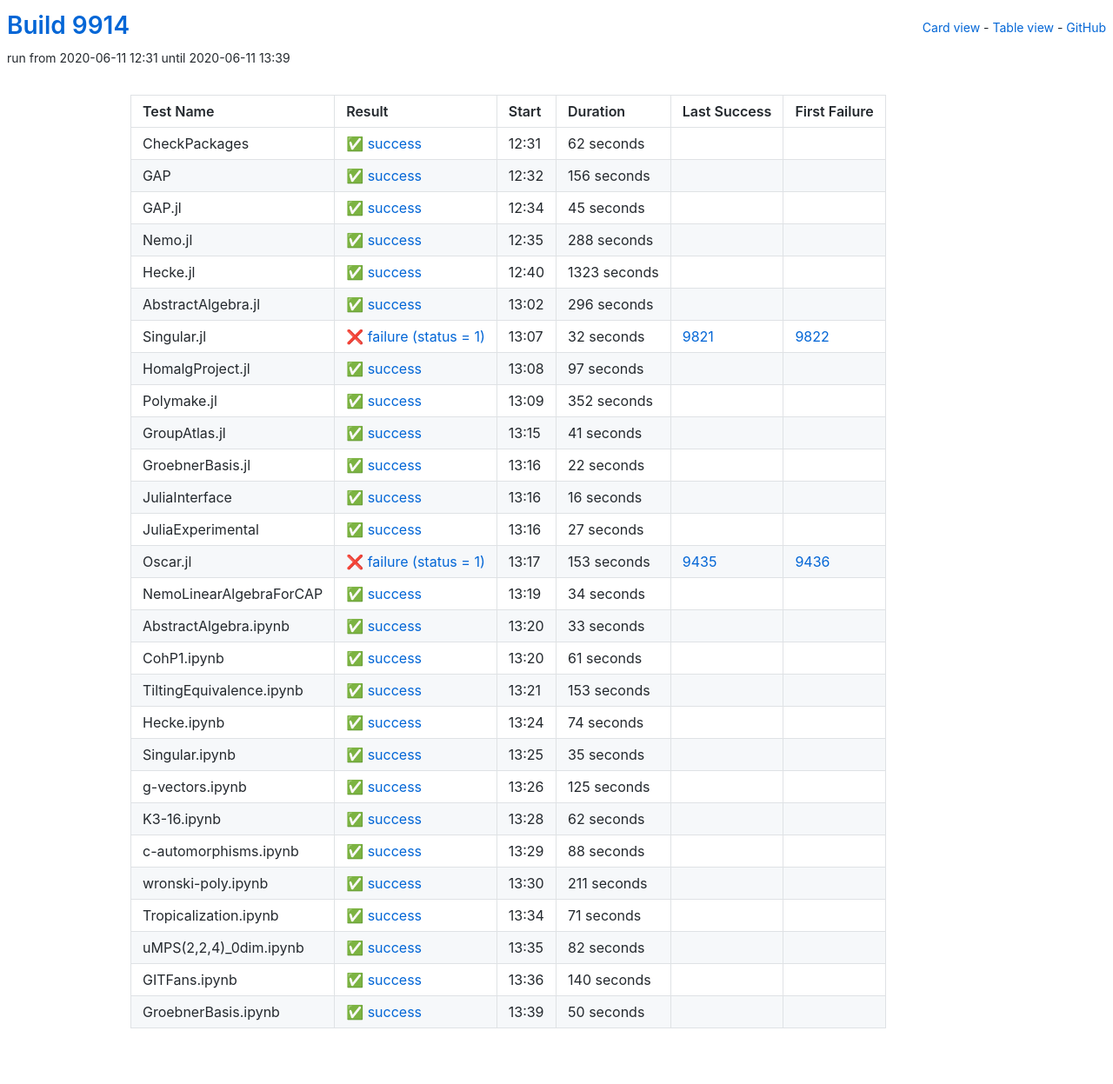
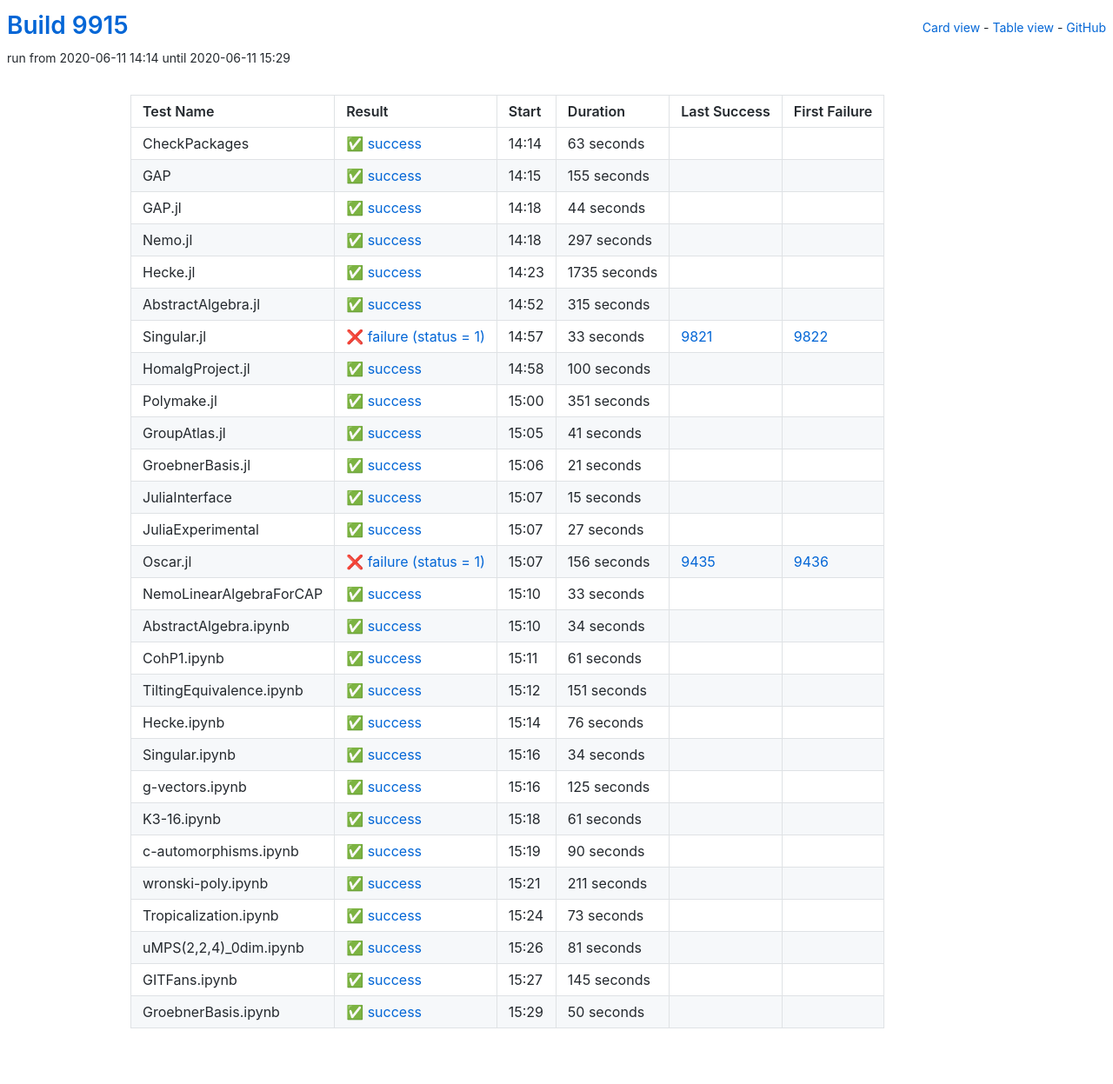
Before and after one commit to oscar-system/oscar-ci-status, a Jekyll site: the page built from table.html, in a window 1280 px wide. Shown: the whole page at 87% size. Built offline with Jekyll 4.4.1, drawn with Linux system fonts in a browser that asks for light colours.

Commit message:
Build #9915

```diff
--- a/_data/ci.yml
+++ b/_data/ci.yml
@@ -1,6 +1,6 @@
 ---
-build: 9914
-build_url: https://oscarci.mathematik.uni-kl.de/job/oscar/9914/
+build: 9915
+build_url: https://oscarci.mathematik.uni-kl.de/job/oscar/9915/
 job: oscar
 organization: oscar-system
 repo: oscar-ci-status
@@ -8,116 +8,116 @@
 tests:
 - name: CheckPackages
   id: checkpackages
-  log: https://oscarci.mathematik.uni-kl.de/job/oscar/9914/artifact/logs/build-9914/CheckPackages.log
-  start: 2020-06-11 12:31
+  log: https://oscarci.mathematik.uni-kl.de/job/oscar/9915/artifact/logs/build-9915/CheckPackages.log
+  start: 2020-06-11 14:14
   success: true
   exitcode: 0
   status: success
-  duration: 62
+  duration: 63
   last_success: false
   last_success_url:
   first_failure: false
   first_failure_url:
 - name: GAP
   id: gap
-  log: https://oscarci.mathematik.uni-kl.de/job/oscar/9914/artifact/logs/build-9914/GAP.log
-  start: 2020-06-11 12:32
+  log: https://oscarci.mathematik.uni-kl.de/job/oscar/9915/artifact/logs/build-9915/GAP.log
+  start: 2020-06-11 14:15
   success: true
   exitcode: 0
   status: success
-  duration: 156
+  duration: 155
   last_success: false
   last_success_url:
   first_failure: false
   first_failure_url:
 - name: GAP.jl
   id: gap-jl
-  log: https://oscarci.mathematik.uni-kl.de/job/oscar/9914/artifact/logs/build-9914/GAP.jl.log
-  start: 2020-06-11 12:34
+  log: https://oscarci.mathematik.uni-kl.de/job/oscar/9915/artifact/logs/build-9915/GAP.jl.log
+  start: 2020-06-11 14:18
   success: true
   exitcode: 0
   status: success
-  duration: 45
+  duration: 44
   last_success: false
   last_success_url:
   first_failure: false
   first_failure_url:
 - name: Nemo.jl
   id: nemo-jl
-  log: https://oscarci.mathematik.uni-kl.de/job/oscar/9914/artifact/logs/build-9914/Nemo.jl.log
-  start: 2020-06-11 12:35
+  log: https://oscarci.mathematik.uni-kl.de/job/oscar/9915/artifact/logs/build-9915/Nemo.jl.log
+  start: 2020-06-11 14:18
   success: true
   exitcode: 0
   status: success
-  duration: 288
+  duration: 297
   last_success: false
   last_success_url:
   first_failure: false
   first_failure_url:
 - name: Hecke.jl
   id: hecke-jl
-  log: https://oscarci.mathematik.uni-kl.de/job/oscar/9914/artifact/logs/build-9914/Hecke.jl.log
-  start: 2020-06-11 12:40
+  log: https://oscarci.mathematik.uni-kl.de/job/oscar/9915/artifact/logs/build-9915/Hecke.jl.log
+  start: 2020-06-11 14:23
   success: true
   exitcode: 0
   status: success
-  duration: 1323
+  duration: 1735
   last_success: false
   last_success_url:
   first_failure: false
   first_failure_url:
 - name: AbstractAlgebra.jl
   id: abstractalgebra-jl
-  log: https://oscarci.mathematik.uni-kl.de/job/oscar/9914/artifact/logs/build-9914/AbstractAlgebra.jl.log
-  start: 2020-06-11 13:02
+  log: https://oscarci.mathematik.uni-kl.de/job/oscar/9915/artifact/logs/build-9915/AbstractAlgebra.jl.log
+  start: 2020-06-11 14:52
   success: true
   exitcode: 0
   status: success
-  duration: 296
+  duration: 315
   last_success: false
   last_success_url:
   first_failure: false
   first_failure_url:
 - name: Singular.jl
   id: singular-jl
-  log: https://oscarci.mathematik.uni-kl.de/job/oscar/9914/artifact/logs/build-9914/Singular.jl.log
-  start: 2020-06-11 13:07
+  log: https://oscarci.mathematik.uni-kl.de/job/oscar/9915/artifact/logs/build-9915/Singular.jl.log
+  start: 2020-06-11 14:57
   success: false
   exitcode: 1
   status: failure
-  duration: 32
+  duration: 33
   last_success: 9821
   last_success_url: https://oscarci.mathematik.uni-kl.de/job/oscar/9821/
   first_failure: 9822
   first_failure_url: https://oscarci.mathematik.uni-kl.de/job/oscar/9822/
 - name: HomalgProject.jl
   id: homalgproject-jl
-  log: https://oscarci.mathematik.uni-kl.de/job/oscar/9914/artifact/logs/build-9914/HomalgProject.jl.log
-  start: 2020-06-11 13:08
+  log: https://oscarci.mathematik.uni-kl.de/job/oscar/9915/artifact/logs/build-9915/HomalgProject.jl.log
+  start: 2020-06-11 14:58
   success: true
   exitcode: 0
   status: success
-  duration: 97
+  duration: 100
   last_success: false
   last_success_url:
   first_failure: false
   first_failure_url:
 - name: Polymake.jl
   id: polymake-jl
-  log: https://oscarci.mathematik.uni-kl.de/job/oscar/9914/artifact/logs/build-9914/Polymake.jl.log
-  start: 2020-06-11 13:09
+  log: https://oscarci.mathematik.uni-kl.de/job/oscar/9915/artifact/logs/build-9915/Polymake.jl.log
+  start: 2020-06-11 15:00
   success: true
   exitcode: 0
   status: success
-  duration: 352
+  duration: 351
   last_success: false
   last_success_url:
   first_failure: false
   first_failure_url:
 - name: GroupAtlas.jl
   id: groupatlas-jl
-  log: https://oscarci.mathematik.uni-kl.de/job/oscar/9914/artifact/logs/build-9914/GroupAtlas.jl.log
-  start: 2020-06-11 13:15
+  log: https://oscarci.mathematik.uni-kl.de/job/oscar/9915/artifact/logs/build-9915/GroupAtlas.jl.log
+  start: 2020-06-11 15:05
   success: true
   exitcode: 0
   status: success
@@ -128,32 +128,32 @@
   first_failure_url:
 - name: GroebnerBasis.jl
   id: groebnerbasis-jl
-  log: https://oscarci.mathematik.uni-kl.de/job/oscar/9914/artifact/logs/build-9914/GroebnerBasis.jl.log
-  start: 2020-06-11 13:16
+  log: https://oscarci.mathematik.uni-kl.de/job/oscar/9915/artifact/logs/build-9915/GroebnerBasis.jl.log
+  start: 2020-06-11 15:06
   success: true
   exitcode: 0
   status: success
-  duration: 22
+  duration: 21
   last_success: false
   last_success_url:
   first_failure: false
   first_failure_url:
 - name: JuliaInterface
   id: juliainterface
-  log: https://oscarci.mathematik.uni-kl.de/job/oscar/9914/artifact/logs/build-9914/JuliaInterface.log
-  start: 2020-06-11 13:16
+  log: https://oscarci.mathematik.uni-kl.de/job/oscar/9915/artifact/logs/build-9915/JuliaInterface.log
+  start: 2020-06-11 15:07
   success: true
   exitcode: 0
   status: success
-  duration: 16
+  duration: 15
   last_success: false
   last_success_url:
   first_failure: false
   first_failure_url:
 - name: JuliaExperimental
   id: juliaexperimental
-  log: https://oscarci.mathematik.uni-kl.de/job/oscar/9914/artifact/logs/build-9914/JuliaExperimental.log
-  start: 2020-06-11 13:16
+  log: https://oscarci.mathematik.uni-kl.de/job/oscar/9915/artifact/logs/build-9915/JuliaExperimental.log
+  start: 2020-06-11 15:07
   success: true
   exitcode: 0
   status: success
@@ -164,20 +164,32 @@
   first_failure_url:
 - name: Oscar.jl
   id: oscar-jl
-  log: https://oscarci.mathematik.uni-kl.de/job/oscar/9914/artifact/logs/build-9914/Oscar.jl.log
-  start: 2020-06-11 13:17
+  log: https://oscarci.mathematik.uni-kl.de/job/oscar/9915/artifact/logs/build-9915/Oscar.jl.log
+  start: 2020-06-11 15:07
   success: false
   exitcode: 1
   status: failure
-  duration: 153
+  duration: 156
   last_success: 9435
   last_success_url: https://oscarci.mathematik.uni-kl.de/job/oscar/9435/
   first_failure: 9436
   first_failure_url: https://oscarci.mathematik.uni-kl.de/job/oscar/9436/
 - name: NemoLinearAlgebraForCAP
   id: nemolinearalgebraforcap
-  log: https://oscarci.mathematik.uni-kl.de/job/oscar/9914/artifact/logs/build-9914/NemoLinearAlgebraForCAP.log
-  start: 2020-06-11 13:19
+  log: https://oscarci.mathematik.uni-kl.de/job/oscar/9915/artifact/logs/build-9915/NemoLinearAlgebraForCAP.log
+  start: 2020-06-11 15:10
+  success: true
+  exitcode: 0
+  status: success
+  duration: 33
+  last_success: false
+  last_success_url:
+  first_failure: false
+  first_failure_url:
+- name: AbstractAlgebra.ipynb
+  id: abstractalgebra-ipynb
+  log: https://oscarci.mathematik.uni-kl.de/job/oscar/9915/artifact/logs/build-9915/AbstractAlgebra.ipynb.log
+  start: 2020-06-11 15:10
   success: true
   exitcode: 0
   status: success
@@ -186,22 +198,10 @@
   last_success_url:
   first_failure: false
   first_failure_url:
-- name: AbstractAlgebra.ipynb
-  id: abstractalgebra-ipynb
-  log: https://oscarci.mathematik.uni-kl.de/job/oscar/9914/artifact/logs/build-9914/AbstractAlgebra.ipynb.log
-  start: 2020-06-11 13:20
-  success: true
-  exitcode: 0
-  status: success
-  duration: 33
-  last_success: false
-  last_success_url:
-  first_failure: false
-  first_failure_url:
 - name: CohP1.ipynb
   id: cohp1-ipynb
-  log: https://oscarci.mathematik.uni-kl.de/job/oscar/9914/artifact/logs/build-9914/CohP1.ipynb.log
-  start: 2020-06-11 13:20
+  log: https://oscarci.mathematik.uni-kl.de/job/oscar/9915/artifact/logs/build-9915/CohP1.ipynb.log
+  start: 2020-06-11 15:11
   success: true
   exitcode: 0
   status: success
@@ -212,44 +212,44 @@
   first_failure_url:
 - name: TiltingEquivalence.ipynb
   id: tiltingequivalence-ipynb
-  log: https://oscarci.mathematik.uni-kl.de/job/oscar/9914/artifact/logs/build-9914/TiltingEquivalence.ipynb.log
-  start: 2020-06-11 13:21
+  log: https://oscarci.mathematik.uni-kl.de/job/oscar/9915/artifact/logs/build-9915/TiltingEquivalence.ipynb.log
+  start: 2020-06-11 15:12
   success: true
   exitcode: 0
   status: success
-  duration: 153
+  duration: 151
   last_success: false
   last_success_url:
   first_failure: false
   first_failure_url:
 - name: Hecke.ipynb
   id: hecke-ipynb
-  log: https://oscarci.mathematik.uni-kl.de/job/oscar/9914/artifact/logs/build-9914/Hecke.ipynb.log
-  start: 2020-06-11 13:24
+  log: https://oscarci.mathematik.uni-kl.de/job/oscar/9915/artifact/logs/build-9915/Hecke.ipynb.log
+  start: 2020-06-11 15:14
   success: true
   exitcode: 0
   status: success
-  duration: 74
+  duration: 76
   last_success: false
   last_success_url:
   first_failure: false
   first_failure_url:
 - name: Singular.ipynb
   id: singular-ipynb
-  log: https://oscarci.mathematik.uni-kl.de/job/oscar/9914/artifact/logs/build-9914/Singular.ipynb.log
-  start: 2020-06-11 13:25
+  log: https://oscarci.mathematik.uni-kl.de/job/oscar/9915/artifact/logs/build-9915/Singular.ipynb.log
+  start: 2020-06-11 15:16
   success: true
   exitcode: 0
   status: success
-  duration: 35
+  duration: 34
   last_success: false
   last_success_url:
   first_failure: false
   first_failure_url:
 - name: g-vectors.ipynb
   id: g-vectors-ipynb
-  log: https://oscarci.mathematik.uni-kl.de/job/oscar/9914/artifact/logs/build-9914/g-vectors.ipynb.log
-  start: 2020-06-11 13:26
+  log: https://oscarci.mathematik.uni-kl.de/job/oscar/9915/artifact/logs/build-9915/g-vectors.ipynb.log
+  start: 2020-06-11 15:16
   success: true
   exitcode: 0
   status: success
@@ -260,32 +260,32 @@
   first_failure_url:
 - name: K3-16.ipynb
   id: k3-16-ipynb
-  log: https://oscarci.mathematik.uni-kl.de/job/oscar/9914/artifact/logs/build-9914/K3-16.ipynb.log
-  start: 2020-06-11 13:28
+  log: https://oscarci.mathematik.uni-kl.de/job/oscar/9915/artifact/logs/build-9915/K3-16.ipynb.log
+  start: 2020-06-11 15:18
   success: true
   exitcode: 0
   status: success
-  duration: 62
+  duration: 61
   last_success: false
   last_success_url:
   first_failure: false
   first_failure_url:
 - name: c-automorphisms.ipynb
   id: c-automorphisms-ipynb
-  log: https://oscarci.mathematik.uni-kl.de/job/oscar/9914/artifact/logs/build-9914/c-automorphisms.ipynb.log
-  start: 2020-06-11 13:29
+  log: https://oscarci.mathematik.uni-kl.de/job/oscar/9915/artifact/logs/build-9915/c-automorphisms.ipynb.log
+  start: 2020-06-11 15:19
   success: true
   exitcode: 0
   status: success
-  duration: 88
+  duration: 90
   last_success: false
   last_success_url:
   first_failure: false
   first_failure_url:
 - name: wronski-poly.ipynb
   id: wronski-poly-ipynb
-  log: https://oscarci.mathematik.uni-kl.de/job/oscar/9914/artifact/logs/build-9914/wronski-poly.ipynb.log
-  start: 2020-06-11 13:30
+  log: https://oscarci.mathematik.uni-kl.de/job/oscar/9915/artifact/logs/build-9915/wronski-poly.ipynb.log
+  start: 2020-06-11 15:21
   success: true
   exitcode: 0
   status: success
@@ -296,44 +296,44 @@
   first_failure_url:
 - name: Tropicalization.ipynb
   id: tropicalization-ipynb
-  log: https://oscarci.mathematik.uni-kl.de/job/oscar/9914/artifact/logs/build-9914/Tropicalization.ipynb.log
-  start: 2020-06-11 13:34
+  log: https://oscarci.mathematik.uni-kl.de/job/oscar/9915/artifact/logs/build-9915/Tropicalization.ipynb.log
+  start: 2020-06-11 15:24
   success: true
   exitcode: 0
   status: success
-  duration: 71
+  duration: 73
   last_success: false
   last_success_url:
   first_failure: false
   first_failure_url:
 - name: uMPS(2,2,4)_0dim.ipynb
   id: umps-2-2-4-0dim-ipynb
-  log: https://oscarci.mathematik.uni-kl.de/job/oscar/9914/artifact/logs/build-9914/uMPS-2-2-4-_0dim.ipynb.log
-  start: 2020-06-11 13:35
+  log: https://oscarci.mathematik.uni-kl.de/job/oscar/9915/artifact/logs/build-9915/uMPS-2-2-4-_0dim.ipynb.log
+  start: 2020-06-11 15:26
   success: true
   exitcode: 0
   status: success
-  duration: 82
+  duration: 81
   last_success: false
   last_success_url:
   first_failure: false
   first_failure_url:
 - name: GITFans.ipynb
   id: gitfans-ipynb
-  log: https://oscarci.mathematik.uni-kl.de/job/oscar/9914/artifact/logs/build-9914/GITFans.ipynb.log
-  start: 2020-06-11 13:36
+  log: https://oscarci.mathematik.uni-kl.de/job/oscar/9915/artifact/logs/build-9915/GITFans.ipynb.log
+  start: 2020-06-11 15:27
   success: true
   exitcode: 0
   status: success
-  duration: 140
+  duration: 145
   last_success: false
   last_success_url:
   first_failure: false
   first_failure_url:
 - name: GroebnerBasis.ipynb
   id: groebnerbasis-ipynb
-  log: https://oscarci.mathematik.uni-kl.de/job/oscar/9914/artifact/logs/build-9914/GroebnerBasis.ipynb.log
-  start: 2020-06-11 13:39
+  log: https://oscarci.mathematik.uni-kl.de/job/oscar/9915/artifact/logs/build-9915/GroebnerBasis.ipynb.log
+  start: 2020-06-11 15:29
   success: true
   exitcode: 0
   status: success
```
Also changed, not shown: README.md.
